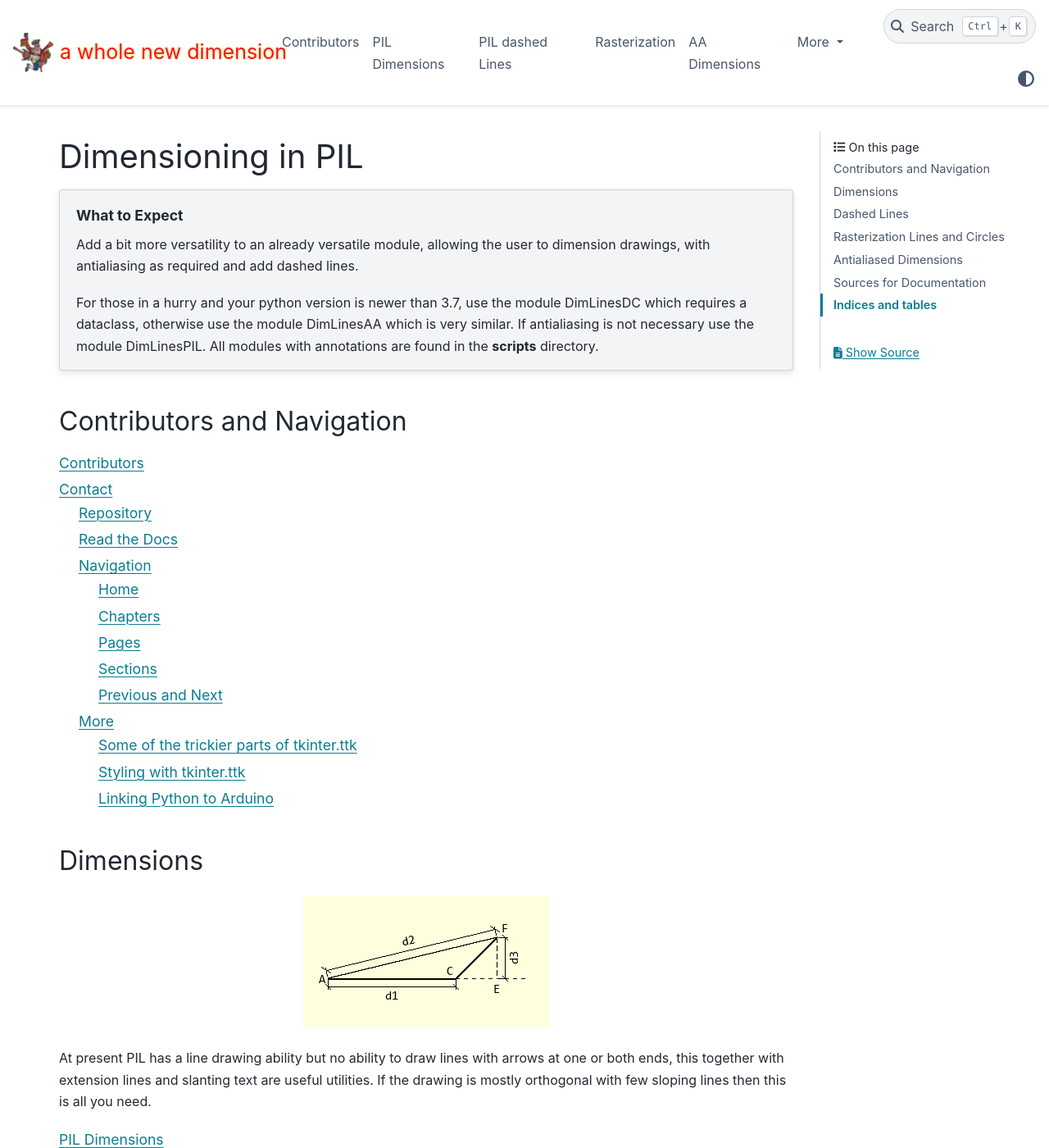
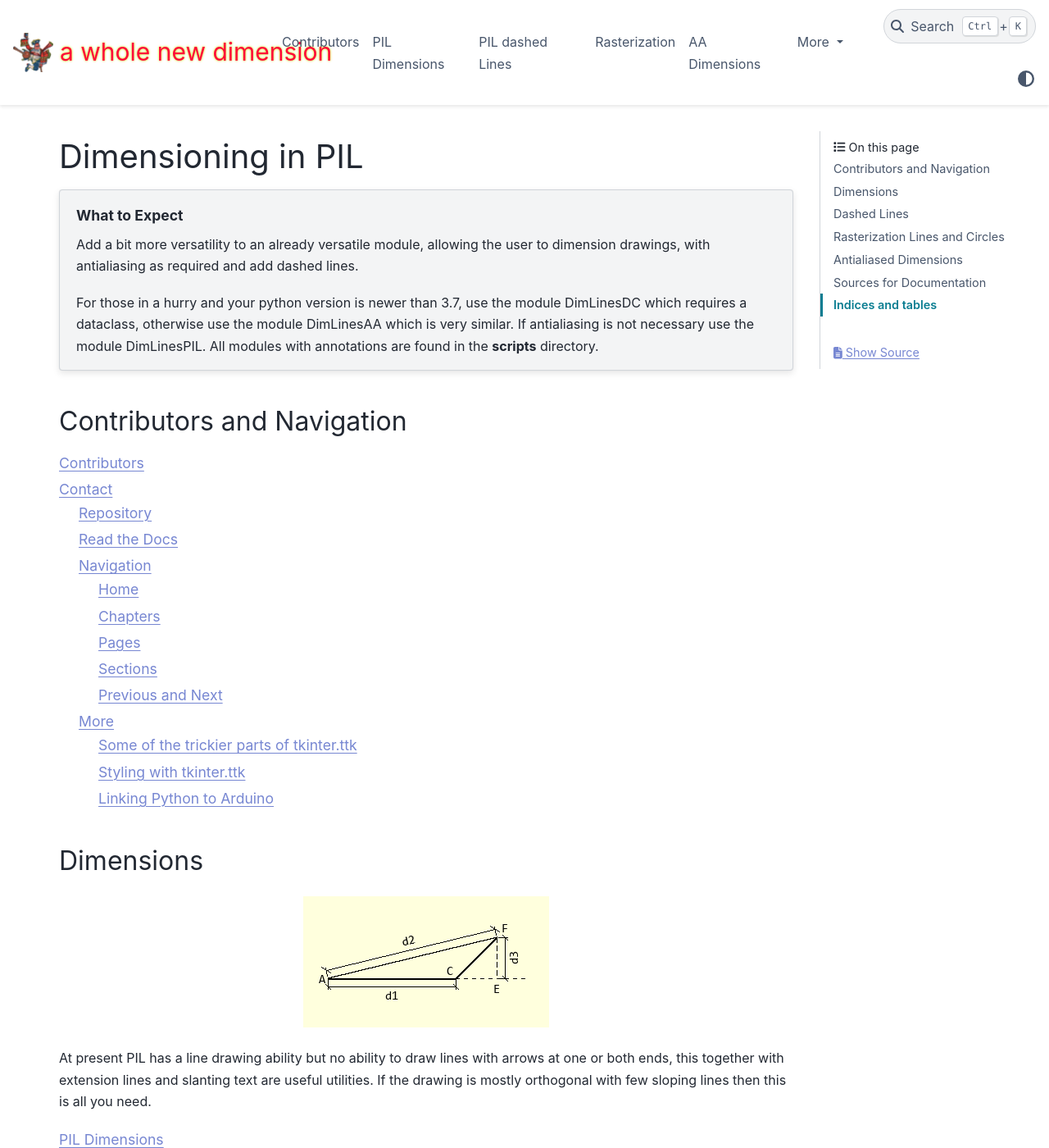
Before and after one commit to Edgar-Donk/PIL-dimensions, a Sphinx documentation site: the page built from docs/index.rst, in a window 1280 px wide and 1400 px high. Shown: the whole window at 82% size. Built offline with Sphinx 7.4.7 and the PyData theme 0.15.4, drawn with Linux system fonts in a browser that asks for light colours.

Commit message:
Add files via upload

```diff
--- a/docs/_static/custom.css
+++ b/docs/_static/custom.css
@@ -12,7 +12,6 @@
     32px = 2rem
 
 */
-
 .toggle .header {
     display: block;
     clear: both;
@@ -26,12 +25,17 @@
     content: "▼";
 }
 
-div.topic {
+div.topic[data-theme="light"] {
     background-color: #effcf9;
     border-radius: 5px;
 }
 
-# #eeffcc
+div.topic[data-theme="dark"] {
+    foreground-color: #A6A6A6;
+    border-radius: 5px;
+}
+
+/* #eeffcc */
 div.code, pre {
     background-color: #f0f0f0;
     border-radius: 5px;
@@ -65,9 +69,8 @@
     padding-left: 1em;
 }
 
-# color:#4DC3D1
-a:link {color: #7787D2;
-        hover: #4B61AA;
+a:link {color:#7787D2;
+        hover:#4B61AA;
 }
 
 table.align-center {
@@ -77,18 +80,7 @@
 
 /* color 89323A; */
 p.logo__title {
-   font-size: 25px;
+   font-size: 30px;
    color: #ff073a;
    text-shadow: 0 0 3px #ccff02;
-   float: left;
 }
-
-/*
-rinotext
-[table body cell background on even row]
-fill_color = #00FF00
-
-
-[table body cell background on odd row]
-fill_color = #FFFFDD
-*/
```
Also changed, not shown: docs/_static/magic_carpet3.png.
